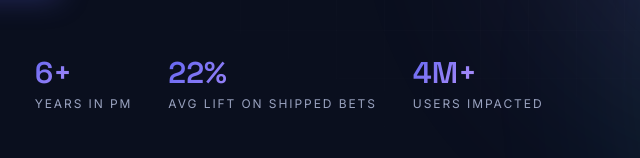
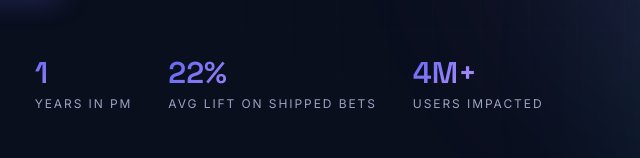
Before and after one commit to Prajwal-pc/portfolio, a plain HTML site: page index.html in a window 1280 px wide. Shown: the part 642-800 px from the top of the page, 144-784 px from the left. Drawn offline with nearby package versions, Linux system fonts and the light colour scheme.

Commit message:
Change PM experience stat to 1 year

```diff
--- a/index.html
+++ b/index.html
@@ -339,7 +339,7 @@ footer{padding:40px 0;border-top:1px solid var(--border);text-align:center;color
         </div>
         <div class="hero-stats">
           <div class="hero-stat"><div class="num">10</div><div class="lbl">Teardowns</div></div>
-          <div class="hero-stat"><div class="num">6+</div><div class="lbl">Years in PM</div></div>
+          <div class="hero-stat"><div class="num">1</div><div class="lbl">Years in PM</div></div>
           <div class="hero-stat"><div class="num">22%</div><div class="lbl">Avg lift on shipped bets</div></div>
           <div class="hero-stat"><div class="num">4M+</div><div class="lbl">Users impacted</div></div>
         </div>
```
